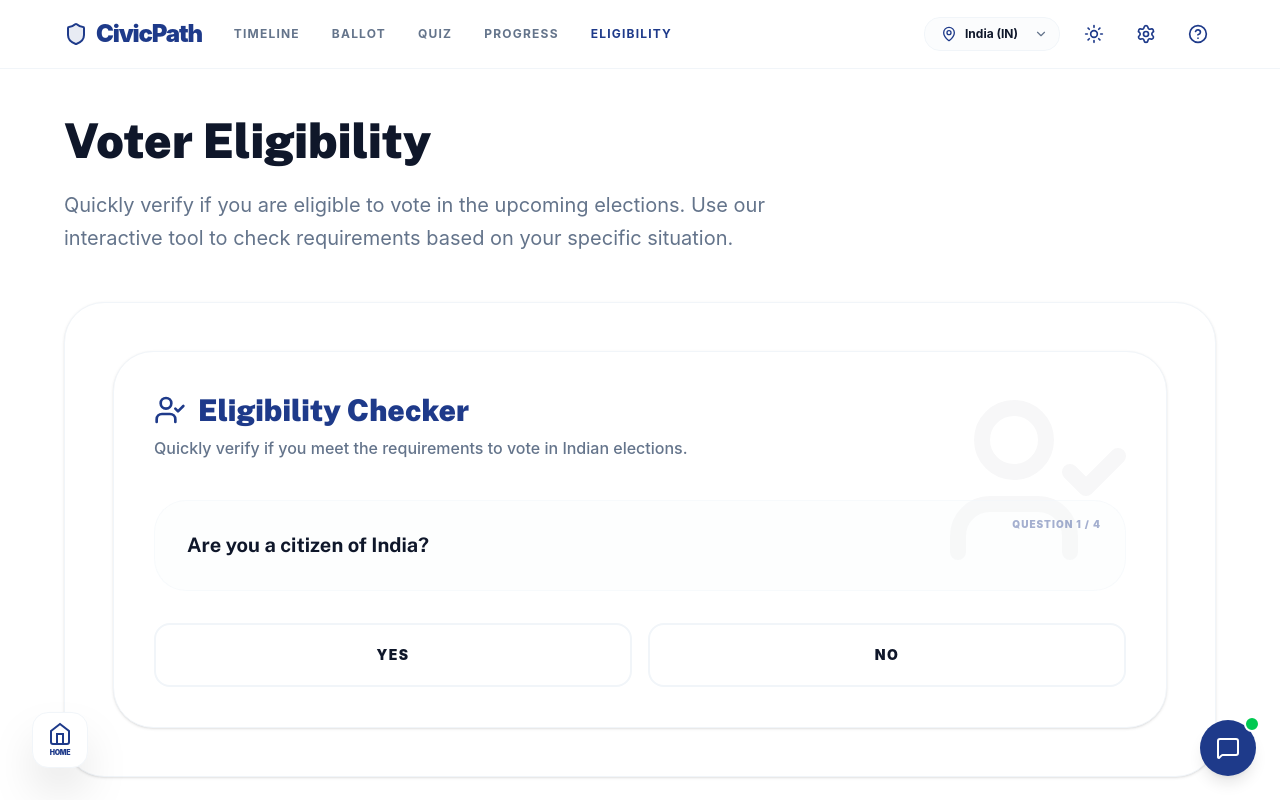
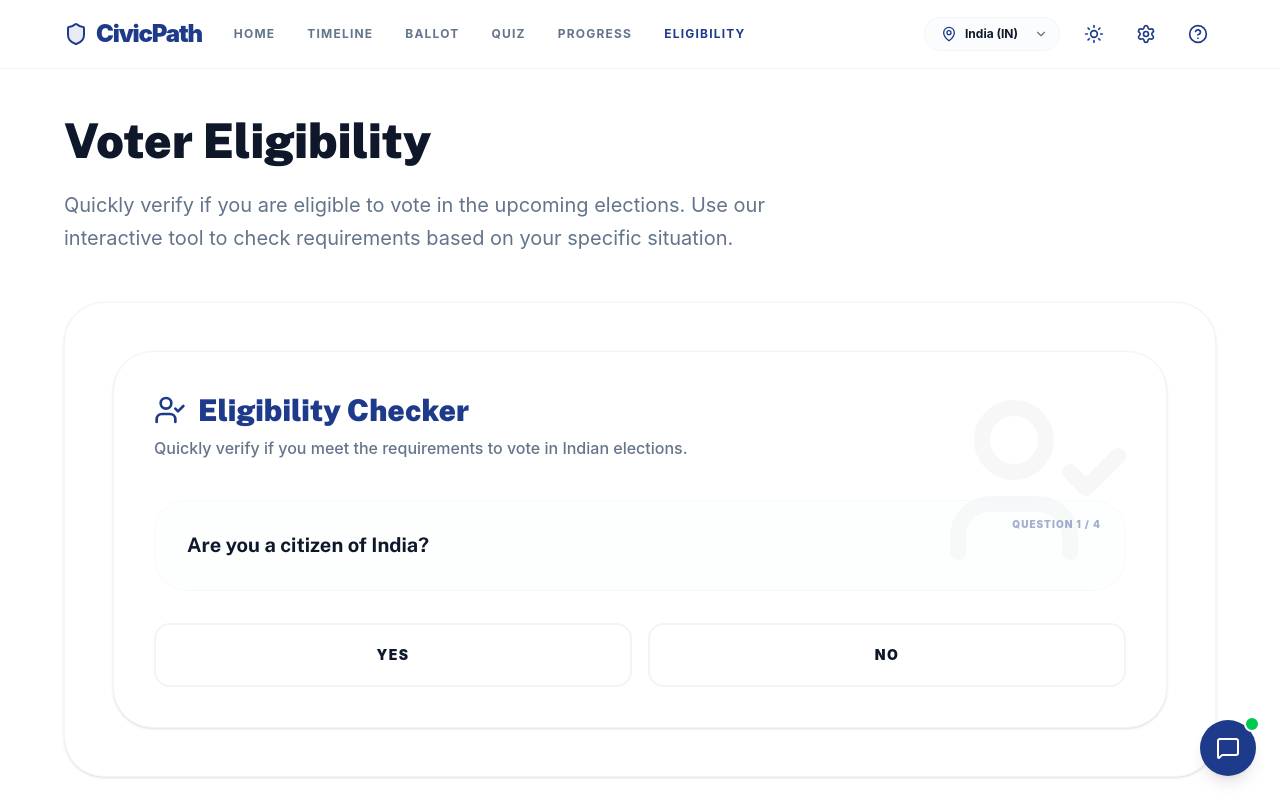
Before and after one commit to SMEETGAJERA876/Election-Process-Guide, a React (Vite) app: page /eligibility in a window 1280 px wide. Shown: the top 800 px of the page. Built offline with nearby package versions, Linux system fonts and the light colour scheme.

Commit message:
Remove floating home button from layout

```diff
--- a/src/components/Header.tsx
+++ b/src/components/Header.tsx
@@ -11,6 +11,7 @@ const Header: React.FC = () => {
   const location = useLocation();
 
   const navLinks = [
+    { name: 'Home', path: '/' },
     { name: 'Timeline', path: '/timeline' },
     { name: 'Ballot', path: '/ballot' },
     { name: 'Quiz', path: '/quiz' },
--- a/src/components/Layout.tsx
+++ b/src/components/Layout.tsx
@@ -19,21 +19,7 @@ const Layout = ({ children }: { children: React.ReactNode }) => {
 
       <Footer />
 
-      <div className="fixed bottom-8 left-8 z-40 flex flex-col gap-4">
-        <a
-          href="/"
-          className="w-14 h-14 bg-white dark:bg-slate-900 border border-border rounded-2xl flex items-center justify-center text-primary shadow-2xl hover:bg-primary hover:text-white transition-all group active:scale-95"
-          title="Back to Dashboard"
-        >
-          <div className="flex flex-col items-center">
-            <svg viewBox="0 0 24 24" className="w-6 h-6 fill-none stroke-current stroke-2 mb-0.5">
-              <path d="M3 9l9-7 9 7v11a2 2 0 0 1-2 2H5a2 2 0 0 1-2-2z" />
-              <polyline points="9 22 9 12 15 12 15 22" />
-            </svg>
-            <span className="text-[7px] font-black uppercase tracking-tighter group-hover:hidden">Home</span>
-          </div>
-        </a>
-      </div>
+
 
       <AIChatAssistant />
     </div>
```
